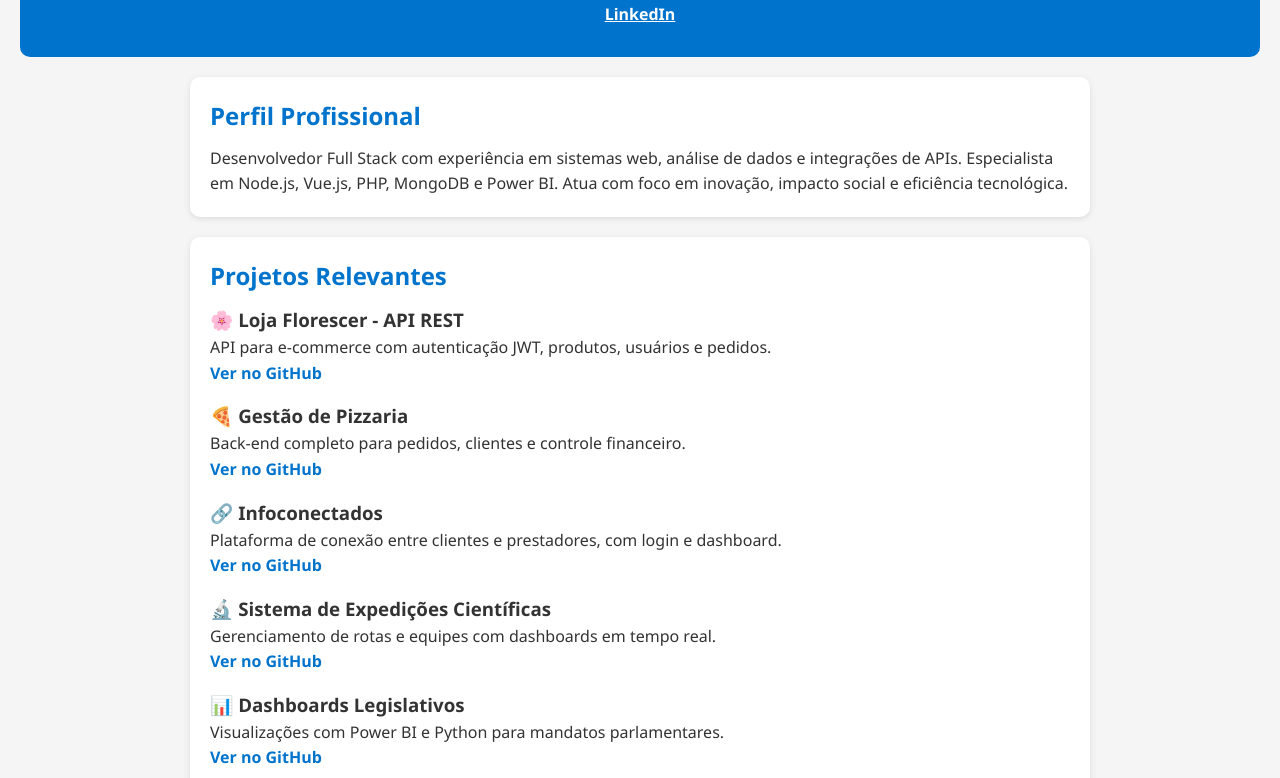
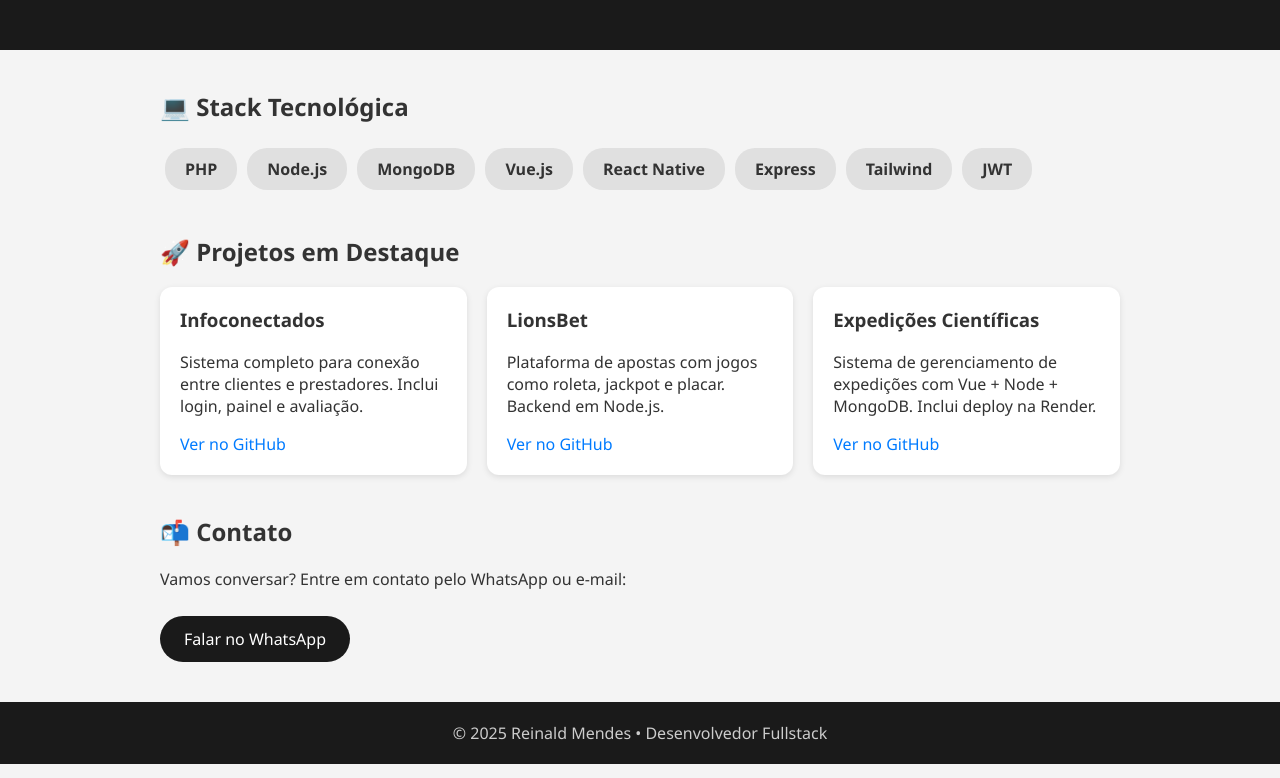
Before and after one commit to ReinaldMendes/portfolio-reinald-mendes, a plain HTML site: page index.html in a window 1280 px wide. Shown: the part 125-903 px from the top of the page. Drawn offline with Linux system fonts and the light colour scheme.

Commit message:
Update index.html

```diff
--- a/index.html
+++ b/index.html
@@ -1,74 +1,139 @@
 <!DOCTYPE html>
 <html lang="pt-br">
 <head>
-  <meta charset="UTF-8" />
-  <meta name="viewport" content="width=device-width, initial-scale=1.0" />
-  <title>Portfólio - Reinald Mendes</title>
-  <link rel="stylesheet" href="style.css" />
+  <meta charset="UTF-8">
+  <meta name="viewport" content="width=device-width, initial-scale=1">
+  <title>Reinald Mendes • Desenvolvedor Fullstack</title>
+  <style>
+    body {
+      font-family: 'Segoe UI', sans-serif;
+      margin: 0;
+      padding: 0;
+      background: #f4f4f4;
+      color: #333;
+    }
+    header {
+      background-color: #1a1a1a;
+      color: #fff;
+      padding: 40px 20px;
+      text-align: center;
+    }
+    header h1 {
+      font-size: 2em;
+      margin: 0;
+    }
+    header p {
+      font-size: 1.1em;
+      margin-top: 10px;
+      color: #ccc;
+    }
+    section {
+      max-width: 960px;
+      margin: 40px auto;
+      padding: 0 20px;
+    }
+    .stack, .projects, .contact {
+      margin-bottom: 40px;
+    }
+    .stack ul {
+      display: flex;
+      flex-wrap: wrap;
+      list-style: none;
+      padding: 0;
+    }
+    .stack li {
+      background: #e0e0e0;
+      border-radius: 20px;
+      padding: 10px 20px;
+      margin: 5px;
+      font-weight: bold;
+    }
+    .projects-grid {
+      display: grid;
+      grid-template-columns: repeat(auto-fit, minmax(280px, 1fr));
+      gap: 20px;
+    }
+    .project {
+      background: white;
+      padding: 20px;
+      border-radius: 12px;
+      box-shadow: 0 2px 6px rgba(0,0,0,0.1);
+    }
+    .project h3 {
+      margin-top: 0;
+    }
+    .project a {
+      text-decoration: none;
+      color: #007BFF;
+    }
+    .contact a {
+      display: inline-block;
+      margin-top: 10px;
+      background: #1a1a1a;
+      color: #fff;
+      padding: 12px 24px;
+      border-radius: 30px;
+      text-decoration: none;
+    }
+    footer {
+      text-align: center;
+      padding: 20px;
+      background: #1a1a1a;
+      color: #ccc;
+    }
+  </style>
 </head>
 <body>
+
 <header>
-    <h1>Reinald Mendes dos Santos</h1>
-    <p>Analista de Sistemas | Full Stack | Data Science | APIs</p>
-    <a href="https://www.linkedin.com/in/reinald-mendes-b712b9182/" target="_blank">LinkedIn</a>
+  <h1>Reinald Mendes</h1>
+  <p>Desenvolvedor Fullstack • PHP • Node.js • Vue • React Native • MongoDB</p>
 </header>
 
-  <main>
-    <section class="perfil">
-      <h2>Perfil Profissional</h2>
-      <p>
-        Desenvolvedor Full Stack com experiência em sistemas web, análise de dados e integrações de APIs. Especialista em Node.js, Vue.js, PHP, MongoDB e Power BI. Atua com foco em inovação, impacto social e eficiência tecnológica.
-      </p>
+<section class="stack">
+  <h2>💻 Stack Tecnológica</h2>
+  <ul>
+    <li>PHP</li>
+    <li>Node.js</li>
+    <li>MongoDB</li>
+    <li>Vue.js</li>
+    <li>React Native</li>
+    <li>Express</li>
+    <li>Tailwind</li>
+    <li>JWT</li>
+  </ul>
 </section>
 
-    <section class="projetos">
-      <h2>Projetos Relevantes</h2>
-
-      <div class="projeto">
-        <h3>🌸 Loja Florescer - API REST</h3>
-        <p>API para e-commerce com autenticação JWT, produtos, usuários e pedidos.</p>
-        <a href="https://github.com/ReinaldMendes/LojaFlorescer" target="_blank">Ver no GitHub</a>
+<section class="projects">
+  <h2>🚀 Projetos em Destaque</h2>
+  <div class="projects-grid">
+    <div class="project">
+      <h3>Infoconectados</h3>
+      <p>Sistema completo para conexão entre clientes e prestadores. Inclui login, painel e avaliação.</p>
+      <a href="https://github.com/seuusuario/infoconectados" target="_blank">Ver no GitHub</a>
     </div>
-
-      <div class="projeto">
-        <h3>🍕 Gestão de Pizzaria</h3>
-        <p>Back-end completo para pedidos, clientes e controle financeiro.</p>
-        <a href="https://github.com/ReinaldMendes/GestaoPizzariaNode" target="_blank">Ver no GitHub</a>
+    <div class="project">
+      <h3>LionsBet</h3>
+      <p>Plataforma de apostas com jogos como roleta, jackpot e placar. Backend em Node.js.</p>
+      <a href="https://github.com/seuusuario/lionsbet" target="_blank">Ver no GitHub</a>
     </div>
-
-      <div class="projeto">
-        <h3>🔗 Infoconectados</h3>
-        <p>Plataforma de conexão entre clientes e prestadores, com login e dashboard.</p>
-          <a href="https://github.com/ReinaldMendes/InfoconectadosPhp" target="_blank">Ver no GitHub</a>
+    <div class="project">
+      <h3>Expedições Científicas</h3>
+      <p>Sistema de gerenciamento de expedições com Vue + Node + MongoDB. Inclui deploy na Render.</p>
+      <a href="https://github.com/seuusuario/expedicoes" target="_blank">Ver no GitHub</a>
     </div>
-
-      <div class="projeto">
-        <h3>🔬 Sistema de Expedições Científicas</h3>
-        <p>Gerenciamento de rotas e equipes com dashboards em tempo real.</p>
-        <a href="https://github.com/ReinaldMendes/GestaoExpedicao" target="_blank">Ver no GitHub</a>
-      </div>
-
-      <div class="projeto">
-        <h3>📊 Dashboards Legislativos</h3>
-        <p>Visualizações com Power BI e Python para mandatos parlamentares.</p>
-         <a href="https://github.com/ReinaldMendes/DashBoard_Eleicoes" target="_blank">Ver no GitHub</a>
   </div>
 </section>
 
-    <section class="stack">
-      <h2>Stack Principal</h2>
-      <ul>
-        <li><strong>Back-End:</strong> Node.js, PHP, Express.js</li>
-        <li><strong>Front-End:</strong> Vue.js, React Native, HTML/CSS</li>
-        <li><strong>Banco de Dados:</strong> MongoDB, MySQL, Postgress</li>
-        <li><strong>Ferramentas:</strong> Power BI, Python, Git, Trello</li>
-        <li><strong>Metodologias:</strong> Scrum, Kanban</li>
-      </ul>
+<section class="contact">
+  <h2>📬 Contato</h2>
+  <p>Vamos conversar? Entre em contato pelo WhatsApp ou e-mail:</p>
+  <a href="https://wa.me/55SEUNUMERO" target="_blank">Falar no WhatsApp</a>
 </section>
-  </main>
 
 <footer>
-    <p>&copy; 2025 Reinald Mendes dos Santos</p>
+  © 2025 Reinald Mendes • Desenvolvedor Fullstack
 </footer>
+
 </body>
 </html>
```
Lines whose indentation alone changed are shown as unchanged.
